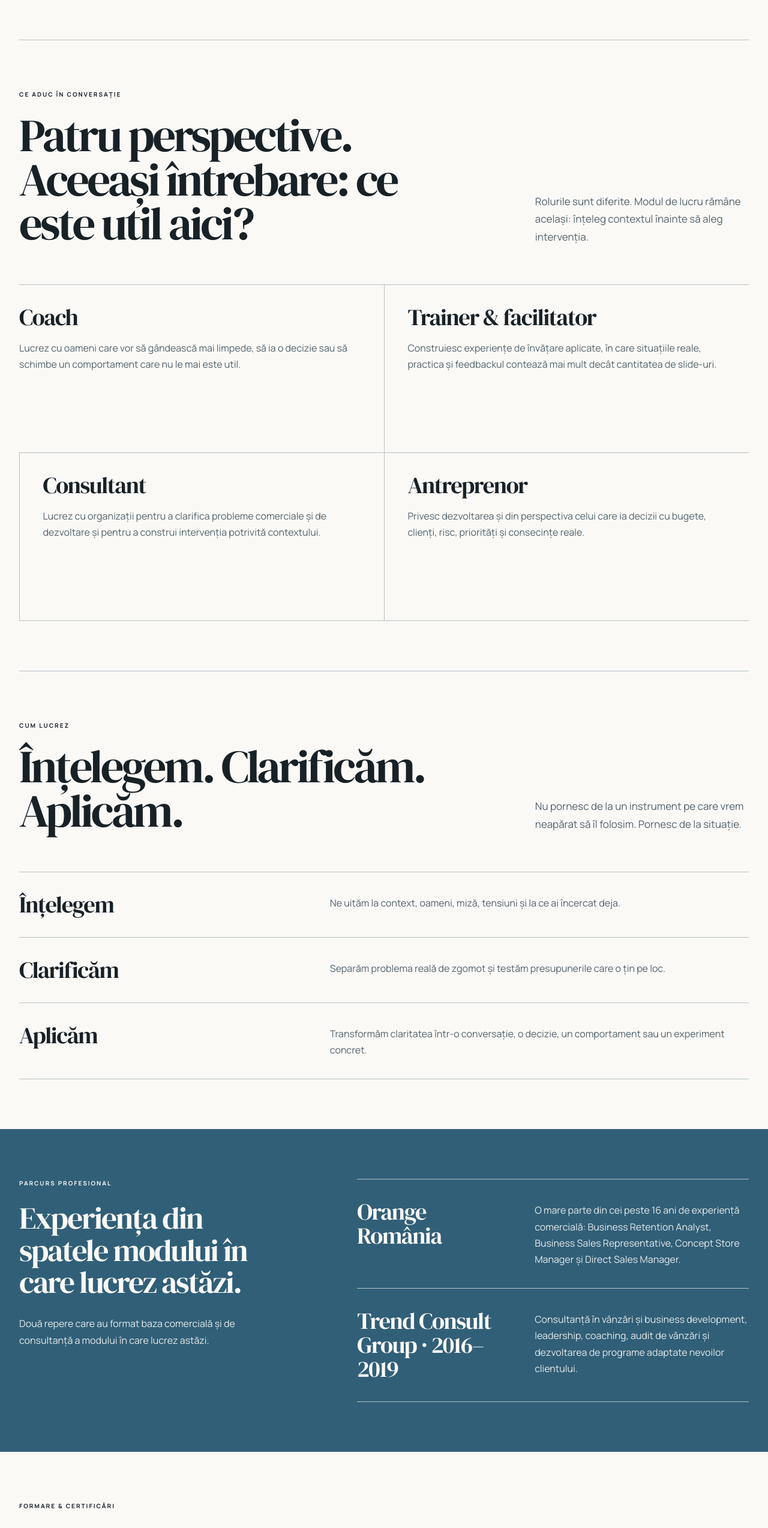
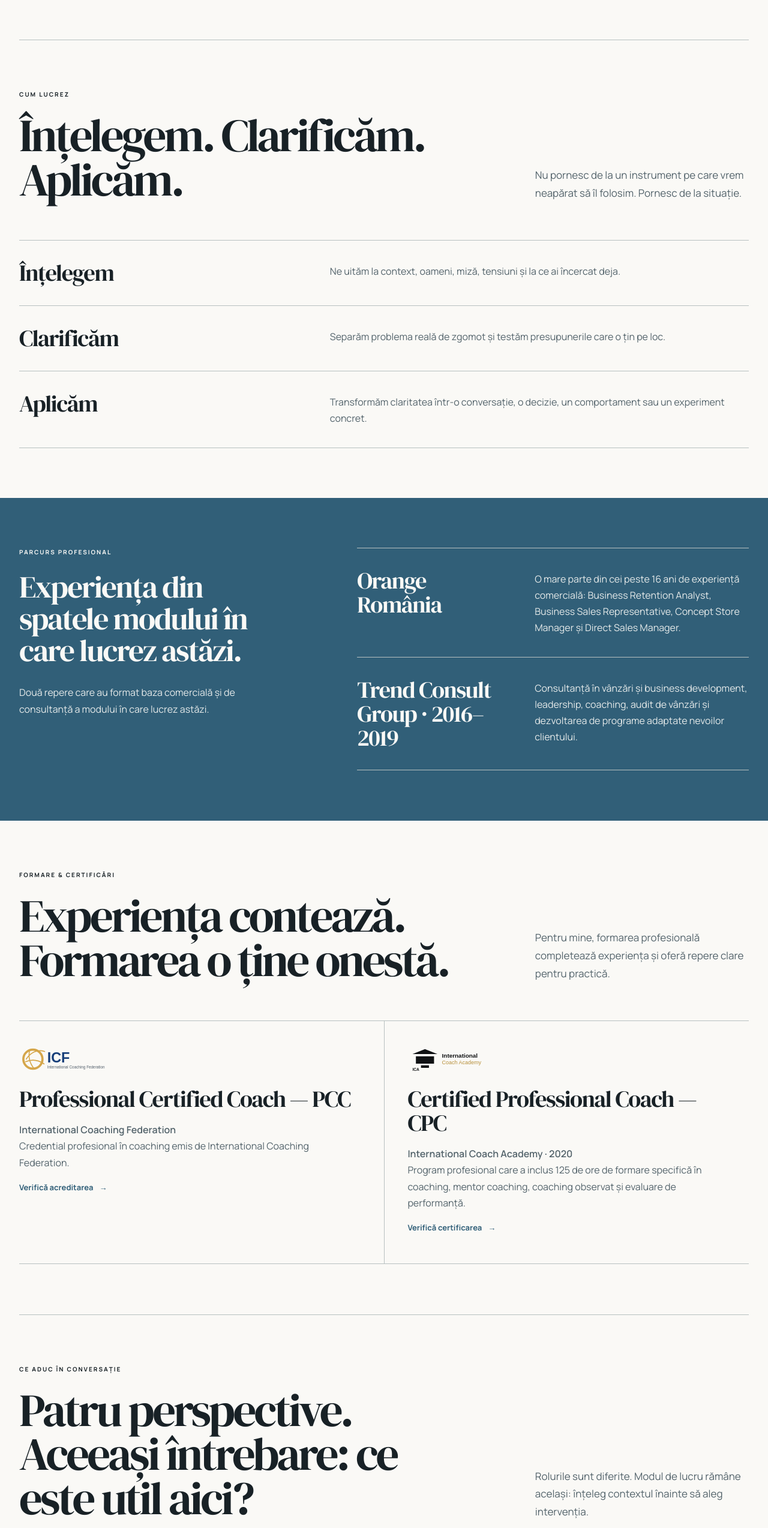
Before and after one commit to ivanovroxana1988-arch/bogdanvizitiu, a Next.js app: page /despre in a window 1280 px wide. Shown: the part 1335-3882 px from the top of the page at 60% size. Built offline with nearby package versions, Linux system fonts and the light colour scheme.

Commit message:
Fix About roles section layout
Move the roles section below credentials and correct the 2×2 role matrix frame.

```diff
--- a/app/_views/despre/page.tsx
+++ b/app/_views/despre/page.tsx
@@ -58,24 +58,6 @@ export default function About({ searchParams }: { searchParams?: { lang?: string
               <ArrowLink href="#how-i-work">{copy.cta}</ArrowLink>
             </div>
           </div>
-        </div>
-      </section>
-
-      <section className={styles.section} id="roles">
-        <div className={styles.sectionHead}>
-          <div>
-            <Eyebrow>{copy.rolesEyebrow}</Eyebrow>
-            <h2 className={styles.sectionTitle}>{copy.rolesTitle}</h2>
-          </div>
-          <p className={styles.sectionIntro}>{copy.rolesIntro}</p>
-        </div>
-        <div className={styles.twoGrid}>
-          {copy.rolesItems.map((item) => (
-            <article className={styles.editorialCard} key={item.title}>
-              <h3>{item.title}</h3>
-              <p>{item.description}</p>
-            </article>
-          ))}
         </div>
       </section>
 
@@ -156,6 +138,34 @@ export default function About({ searchParams }: { searchParams?: { lang?: string
               >
                 {item.cta} <span aria-hidden>→</span>
               </a>
+            </article>
+          ))}
+        </div>
+      </section>
+
+      <section className={styles.section} id="roles">
+        <div className={styles.sectionHead}>
+          <div>
+            <Eyebrow>{copy.rolesEyebrow}</Eyebrow>
+            <h2 className={styles.sectionTitle}>{copy.rolesTitle}</h2>
+          </div>
+          <p className={styles.sectionIntro}>{copy.rolesIntro}</p>
+        </div>
+        <div
+          className={styles.twoGrid}
+          style={{
+            borderLeft: '1px solid var(--line, #b7c0c0)',
+            borderRight: '1px solid var(--line, #b7c0c0)',
+          }}
+        >
+          {copy.rolesItems.map((item, index) => (
+            <article
+              className={styles.editorialCard}
+              key={item.title}
+              style={index % 2 === 0 ? { borderLeft: 0, paddingLeft: 0 } : undefined}
+            >
+              <h3>{item.title}</h3>
+              <p>{item.description}</p>
             </article>
           ))}
         </div>
```
